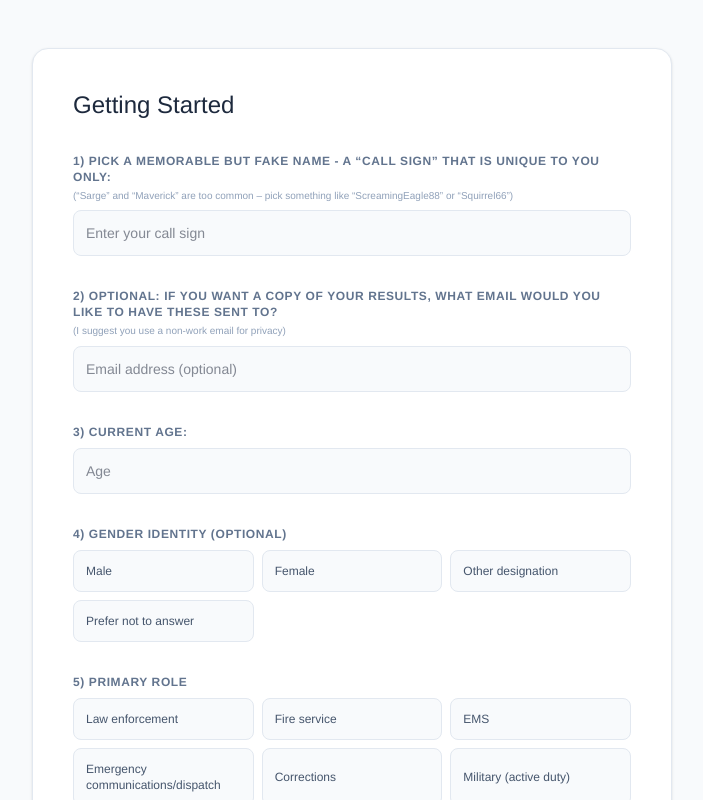
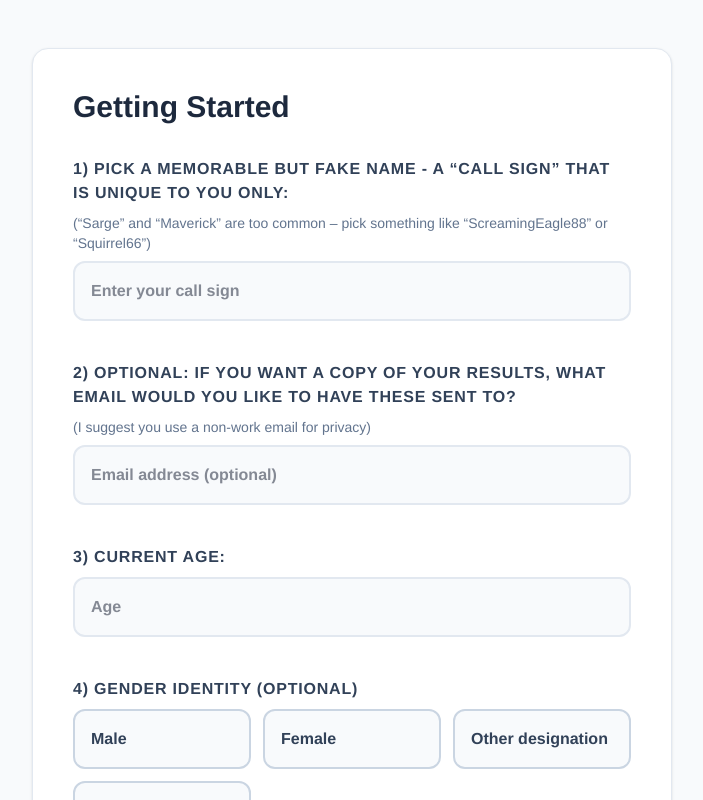
Before and after one commit to printmailer-pixel/THIN-LINE-ADVISORY-Measures, a React (Vite) app: page / in a window 1280 px wide. Both pictures are taken after a click on the button "Let's drop in". Shown: the top 800 px of the page, without its empty margins (288-991 px from the left). Built offline with nearby package versions, Linux system fonts and the light colour scheme.

Commit message:
feat: add navigation and mock data for testing
- Upgrade Node.js version to 22 in deployment pipeline.
- Update application title to "THIN LINE ADVISORY Measures".
- Add back button for navigation.
- Implement optional mock data preloading for development/testing flows.

```diff
--- a/index.html
+++ b/index.html
@@ -3,7 +3,10 @@
   <head>
     <meta charset="UTF-8" />
     <meta name="viewport" content="width=device-width, initial-scale=1.0" />
-    <title>My Google AI Studio App</title>
+    <title>THIN LINE ADVISORY Measures</title>
+    <script>
+      window.TEST = true; // Set to true to display the Preload Mock Data button for testing
+    </script>
   </head>
   <body>
     <div id="root"></div>
--- a/src/App.tsx
+++ b/src/App.tsx
@@ -1,5 +1,12 @@
 import React, { useState, useEffect } from 'react';
 import { AppState, MeasureData } from './types';
+
+declare global {
+  interface Window {
+    TEST?: boolean;
+  }
+}
+
 import {
   CAPE_QUESTIONS,
   PCL5_QUESTIONS,
@@ -8,7 +15,7 @@ import {
   CSSRS_QUESTIONS,
   SPRINGER_QUESTIONS
 } from './data';
-import { ChevronRight, Check } from 'lucide-react';
+import { ChevronRight, ChevronLeft, Check } from 'lucide-react';
 
 const INITIAL_STATE: AppState = {
   demographics: {
@@ -37,6 +44,27 @@ export default function App() {
   const nextStep = () => {
     window.scrollTo({ top: 0, behavior: 'smooth' });
     setStep(s => s + 1);
+  };
+
+  const prevStep = () => {
+    window.scrollTo({ top: 0, behavior: 'smooth' });
+    setStep(s => Math.max(0, s - 1));
+  };
+
+  const preloadMockData = () => {
+    setData({
+      demographics: {
+        callSign: 'TestUser123', email: 'test@example.com', age: '45', gender: 'Male', role: 'Fire service', status: 'Active',
+        years: '11–20', leadership: 'Supervisor', military: 'Veteran', combat: 'Yes', orgType: 'Municipal', setting: 'Urban'
+      },
+      springer: { '0': 4, '1': 4, '2': 4, '3': 4, '4': 4 },
+      cape: { '0': 1, '1': 0, '2': 1, '3': 0, '4': 1, '5': 0, '6': 1, '7': 0, '8': 1, '9': 0 },
+      pcl5: { '0': 2, '1': 2, '2': 2, '3': 2, '4': 2, '5': 2, '6': 2, '7': 2, '8': 2, '9': 2, '10': 2, '11': 2, '12': 2, '13': 2, '14': 2, '15': 2, '16': 2, '17': 2, '18': 2, '19': 2 },
+      gad7: { '0': 1, '1': 1, '2': 1, '3': 1, '4': 1, '5': 1, '6': 1 },
+      phq9: { '0': 1, '1': 1, '2': 1, '3': 1, '4': 1, '5': 1, '6': 1, '7': 1, '8': 1 },
+      cssrs: { '0': 0, '1': 0, '2': 0, '3': 0, '4': 0, '5': 0 }
+    });
+    setStep(1);
   };
 
   // If we are at CSSRS but PHQ9 item 9 is 0, skip to final
@@ -91,8 +119,8 @@ export default function App() {
   return (
     <div className="min-h-screen bg-slate-50 text-slate-900 font-sans selection:bg-slate-200">
       <div className="max-w-2xl mx-auto px-4 py-8 sm:py-12">
-        {step === 0 && <Intro nextStep={nextStep} />}
-        {step === 1 && <Demographics data={data.demographics} updateData={(v) => updateData('demographics', v)} nextStep={nextStep} />}
+        {step === 0 && <Intro nextStep={nextStep} preloadMock={preloadMockData} />}
+        {step === 1 && <Demographics data={data.demographics} updateData={(v: any) => updateData('demographics', v)} nextStep={nextStep} prevStep={prevStep} />}
         {step === 2 && (
           <Measure
             title="The Springer Measure of Elasticity"
@@ -108,6 +136,7 @@ export default function App() {
             data={data.springer}
             updateData={(v) => updateData('springer', v)}
             nextStep={nextStep}
+            prevStep={prevStep}
           />
         )}
         {step === 3 && (
@@ -122,6 +151,7 @@ export default function App() {
             data={data.cape}
             updateData={(v) => updateData('cape', v)}
             nextStep={nextStep}
+            prevStep={prevStep}
           />
         )}
         {step === 4 && (
@@ -139,6 +169,7 @@ export default function App() {
             data={data.pcl5}
             updateData={(v) => updateData('pcl5', v)}
             nextStep={nextStep}
+            prevStep={prevStep}
           />
         )}
         {step === 5 && (
@@ -155,6 +186,7 @@ export default function App() {
             data={data.gad7}
             updateData={(v) => updateData('gad7', v)}
             nextStep={nextStep}
+            prevStep={prevStep}
           />
         )}
         {step === 6 && (
@@ -171,6 +203,7 @@ export default function App() {
             data={data.phq9}
             updateData={(v) => updateData('phq9', v)}
             nextStep={step === 6 && data.phq9['8'] && Number(data.phq9['8']) > 0 ? nextStep : handleSubmit}
+            prevStep={prevStep}
             isSubmit={!(step === 6 && data.phq9['8'] && Number(data.phq9['8']) > 0)}
           />
         )}
@@ -186,6 +219,7 @@ export default function App() {
             data={data.cssrs}
             updateData={(v) => updateData('cssrs', v)}
             nextStep={handleSubmit}
+            prevStep={prevStep}
             isSubmit={true}
           />
         )}
@@ -195,103 +229,152 @@ export default function App() {
   );
 }
 
-function Intro({ nextStep }: { nextStep: () => void }) {
+function Intro({ nextStep, preloadMock }: { nextStep: () => void, preloadMock: () => void }) {
   return (
     <div className="space-y-6 bg-white p-6 sm:p-10 rounded-2xl shadow-sm border border-slate-200">
-      <h1 className="text-2xl sm:text-3xl font-bold tracking-tight text-slate-900">
+      <h1 className="text-3xl sm:text-4xl font-bold tracking-tight text-slate-900">
         Assessment & Feedback
       </h1>
-      <div className="space-y-4 text-slate-600 leading-relaxed text-sm">
+      <div className="space-y-6 text-slate-700 leading-relaxed text-base sm:text-lg">
         <p>
           How many times have you been asked to fill out forms – and been given no feedback at all?
         </p>
         <p>
-          Maybe your results were used to inform a mental health provider about your symptoms, or were captured for research, and NO ONE gave you feedback on your results and what they mean. <strong>THIS IS NOT THAT.</strong>
+          Maybe your results were used to inform a mental health provider about your symptoms, or were captured for research, and NO ONE gave you feedback on your results and what they mean. <strong className="text-slate-900">THIS IS NOT THAT.</strong>
         </p>
         <p>
           This brief assessment process is designed to be private and to provide YOU with information that may be very helpful in seeing the challenges you’re currently facing. Unless you request follow up from me on your results (and share your unique call sign with me during a conversation) your specific results will only be sent to you.
         </p>
-        <div className="bg-slate-100 p-4 rounded-xl text-sm text-slate-700">
-          <strong>Please note:</strong> Because I do not collect any information to verify individual identity (like your name, date of birth, or an official work email), I will not be able to follow up if your results indicate things like high depression, anxiety, post-traumatic stress, or thoughts of self-harm. For this reason, at the end of the forms, I provide all participants with resources that may be helpful for addressing any challenges that may be identified. I strongly encourage you to take action on any challenges you become aware of.
+        <div className="bg-slate-100 p-6 rounded-xl text-base text-slate-800 border-l-4 border-slate-900">
+          <strong className="block mb-2 text-lg">Please note:</strong> Because I do not collect any information to verify individual identity (like your name, date of birth, or an official work email), I will not be able to follow up if your results indicate things like high depression, anxiety, post-traumatic stress, or thoughts of self-harm. For this reason, at the end of the forms, I provide all participants with resources that may be helpful for addressing any challenges that may be identified. I strongly encourage you to take action on any challenges you become aware of.
         </div>
         <p>
           If you are meeting with me or a member of my team, we can talk through your results and some potential next steps (you can let us know your results, or we can look them up if you tell us what unique “call sign” you used).
         </p>
       </div>
-      <div className="pt-4">
-        <Button onClick={nextStep}>
-          Let's drop in <ChevronRight className="w-4 h-4 ml-2" />
+      <div className="pt-6 flex flex-col sm:flex-row gap-4">
+        <Button onClick={nextStep} className="text-lg py-4 px-8 w-full sm:w-auto">
+          Let's drop in <ChevronRight className="w-5 h-5 ml-2" />
+        </Button>
+        {window.TEST && (
+          <button onClick={preloadMock} className="px-6 py-4 rounded-full text-base font-bold bg-indigo-100 text-indigo-700 hover:bg-indigo-200 transition-colors w-full sm:w-auto">
+            Preload Mock Data
+          </button>
+        )}
+      </div>
+    </div>
+  );
+}
+
+function Demographics({ data, updateData, nextStep, prevStep }: any) {
+  const isComplete = data.callSign && data.age && data.gender && data.role && data.status && data.years && data.leadership && data.military && data.orgType && data.setting;
+
+  const handleRadioChange = (field: string, nextId: string) => (v: string) => {
+    updateData({ [field]: v });
+    setTimeout(() => {
+      document.getElementById(nextId)?.scrollIntoView({ behavior: 'smooth', block: 'center' });
+    }, 150);
+  };
+
+  return (
+    <div className="space-y-8 bg-white p-6 sm:p-10 rounded-2xl shadow-sm border border-slate-200 animate-in fade-in slide-in-from-bottom-4 duration-500">
+      <h2 className="text-3xl font-bold text-slate-800">Getting Started</h2>
+
+      <div className="space-y-10">
+        <div id="demo-1">
+          <Field label="1) PICK a MEMORABLE BUT FAKE NAME - a “CALL SIGN” that is unique to you only:" hint="(“Sarge” and “Maverick” are too common – pick something like “ScreamingEagle88” or “Squirrel66”)">
+            <input type="text" className="w-full p-4 bg-slate-50 border-2 border-slate-200 rounded-xl text-base font-bold text-slate-900 focus:ring-4 focus:ring-slate-900/20 focus:border-slate-900 outline-none transition-all" value={data.callSign} onChange={e => updateData({ callSign: e.target.value })} placeholder="Enter your call sign" />
+          </Field>
+        </div>
+
+        <div id="demo-2">
+          <Field label="2) OPTIONAL: If you want a copy of your results, what email would you like to have these sent to?" hint="(I suggest you use a non-work email for privacy)">
+            <input type="email" className="w-full p-4 bg-slate-50 border-2 border-slate-200 rounded-xl text-base font-bold text-slate-900 focus:ring-4 focus:ring-slate-900/20 focus:border-slate-900 outline-none transition-all" value={data.email} onChange={e => updateData({ email: e.target.value })} placeholder="Email address (optional)" />
+          </Field>
+        </div>
+
+        <div id="demo-3">
+          <Field label="3) Current age:">
+            <input type="number" className="w-full p-4 bg-slate-50 border-2 border-slate-200 rounded-xl text-base font-bold text-slate-900 focus:ring-4 focus:ring-slate-900/20 focus:border-slate-900 outline-none transition-all" value={data.age} onChange={e => updateData({ age: e.target.value })} placeholder="Age" />
+          </Field>
+        </div>
+
+        <div id="demo-4">
+          <RadioGroup label="4) Gender identity (Optional)" options={['Male', 'Female', 'Other designation', 'Prefer not to answer']} value={data.gender} onChange={handleRadioChange('gender', 'demo-5')} />
+        </div>
+        <div id="demo-5">
+          <RadioGroup label="5) Primary role" options={['Law enforcement', 'Fire service', 'EMS', 'Emergency communications/dispatch', 'Corrections', 'Military (active duty)', 'Veteran', 'Other']} value={data.role} onChange={handleRadioChange('role', 'demo-6')} />
+        </div>
+        <div id="demo-6">
+          <RadioGroup label="6) Current status" options={['Active', 'Retired', 'Former', 'Reserve/National Guard']} value={data.status} onChange={handleRadioChange('status', 'demo-7')} />
+        </div>
+        <div id="demo-7">
+          <RadioGroup label="7) Years of service" options={['<5', '5–10', '11–20', '21+']} value={data.years} onChange={handleRadioChange('years', 'demo-8')} />
+        </div>
+        <div id="demo-8">
+          <RadioGroup label="8) Leadership level" options={['Frontline/member', 'Supervisor', 'Manager/command staff', 'Executive leadership']} value={data.leadership} onChange={handleRadioChange('leadership', 'demo-9')} />
+        </div>
+        <div id="demo-9">
+          <RadioGroup label="9) Military service" options={['Never served', 'Active duty', 'Reserve/Guard', 'Veteran']} value={data.military} onChange={handleRadioChange('military', 'demo-10')} />
+        </div>
+        <div id="demo-10">
+          <RadioGroup label="10) Combat deployment (Optional)" options={['Yes', 'No', 'Prefer not to answer']} value={data.combat} onChange={handleRadioChange('combat', 'demo-11')} />
+        </div>
+        <div id="demo-11">
+          <RadioGroup label="11) Organization type" options={['Municipal', 'County', 'State', 'Federal', 'Private', 'Volunteer']} value={data.orgType} onChange={handleRadioChange('orgType', 'demo-12')} />
+        </div>
+        <div id="demo-12">
+          <RadioGroup label="12) Geographic setting" options={['Urban', 'Suburban', 'Rural']} value={data.setting} onChange={(v: string) => updateData({ setting: v })} />
+        </div>
+      </div>
+
+      <div className="pt-8 border-t border-slate-200 flex flex-col-reverse sm:flex-row justify-between gap-4">
+        <Button onClick={prevStep} variant="secondary" className="text-lg py-4 px-8 w-full sm:w-auto">
+          <ChevronLeft className="w-5 h-5 mr-2" /> Back
+        </Button>
+        <Button onClick={nextStep} disabled={!isComplete} className="text-lg py-4 px-8 w-full sm:w-auto">
+          Continue <ChevronRight className="w-5 h-5 ml-2" />
         </Button>
       </div>
     </div>
   );
 }
 
-function Demographics({ data, updateData, nextStep }: any) {
-  const isComplete = data.callSign && data.age && data.gender && data.role && data.status && data.years && data.leadership && data.military && data.orgType && data.setting;
+function Measure({ title, description, questions, options, data, updateData, nextStep, prevStep, isSubmit = false }: any) {
+  const isComplete = questions.every((_: any, i: number) => data[i] !== undefined);
+
+  const handleOptionSelect = (index: number, value: any) => {
+    updateData({ [index]: value });
+    setTimeout(() => {
+      const nextQ = document.getElementById(`measure-q-${index + 1}`);
+      if (nextQ) {
+        nextQ.scrollIntoView({ behavior: 'smooth', block: 'center' });
+      }
+    }, 150);
+  };
 
   return (
-    <div className="space-y-8 bg-white p-6 sm:p-10 rounded-2xl shadow-sm border border-slate-200 animate-in fade-in slide-in-from-bottom-4 duration-500">
-      <h2 className="text-2xl font-light text-slate-800">Getting Started</h2>
-
-      <div className="space-y-8">
-        <Field label="1) PICK a MEMORABLE BUT FAKE NAME - a “CALL SIGN” that is unique to you only:" hint="(“Sarge” and “Maverick” are too common – pick something like “ScreamingEagle88” or “Squirrel66”)">
-          <input type="text" className="w-full p-3 bg-slate-50 border border-slate-200 rounded-lg text-sm focus:ring-2 focus:ring-slate-900 outline-none transition-all" value={data.callSign} onChange={e => updateData({ callSign: e.target.value })} placeholder="Enter your call sign" />
-        </Field>
-
-        <Field label="2) OPTIONAL: If you want a copy of your results, what email would you like to have these sent to?" hint="(I suggest you use a non-work email for privacy)">
-          <input type="email" className="w-full p-3 bg-slate-50 border border-slate-200 rounded-lg text-sm focus:ring-2 focus:ring-slate-900 outline-none transition-all" value={data.email} onChange={e => updateData({ email: e.target.value })} placeholder="Email address (optional)" />
-        </Field>
-
-        <Field label="3) Current age:">
-          <input type="number" className="w-full p-3 bg-slate-50 border border-slate-200 rounded-lg text-sm focus:ring-2 focus:ring-slate-900 outline-none transition-all" value={data.age} onChange={e => updateData({ age: e.target.value })} placeholder="Age" />
-        </Field>
-
-        <RadioGroup label="4) Gender identity (Optional)" options={['Male', 'Female', 'Other designation', 'Prefer not to answer']} value={data.gender} onChange={v => updateData({ gender: v })} />
-        <RadioGroup label="5) Primary role" options={['Law enforcement', 'Fire service', 'EMS', 'Emergency communications/dispatch', 'Corrections', 'Military (active duty)', 'Veteran', 'Other']} value={data.role} onChange={v => updateData({ role: v })} />
-        <RadioGroup label="6) Current status" options={['Active', 'Retired', 'Former', 'Reserve/National Guard']} value={data.status} onChange={v => updateData({ status: v })} />
-        <RadioGroup label="7) Years of service" options={['<5', '5–10', '11–20', '21+']} value={data.years} onChange={v => updateData({ years: v })} />
-        <RadioGroup label="8) Leadership level" options={['Frontline/member', 'Supervisor', 'Manager/command staff', 'Executive leadership']} value={data.leadership} onChange={v => updateData({ leadership: v })} />
-        <RadioGroup label="9) Military service" options={['Never served', 'Active duty', 'Reserve/Guard', 'Veteran']} value={data.military} onChange={v => updateData({ military: v })} />
-        <RadioGroup label="10) Combat deployment (Optional)" options={['Yes', 'No', 'Prefer not to answer']} value={data.combat} onChange={v => updateData({ combat: v })} />
-        <RadioGroup label="11) Organization type" options={['Municipal', 'County', 'State', 'Federal', 'Private', 'Volunteer']} value={data.orgType} onChange={v => updateData({ orgType: v })} />
-        <RadioGroup label="12) Geographic setting" options={['Urban', 'Suburban', 'Rural']} value={data.setting} onChange={v => updateData({ setting: v })} />
+    <div className="space-y-8 sm:space-y-12 animate-in fade-in slide-in-from-bottom-4 duration-500">
+      <div className="bg-white p-6 sm:p-10 rounded-2xl shadow-sm border border-slate-200 space-y-6">
+        <h2 className="text-3xl sm:text-4xl font-bold text-slate-800">{title}</h2>
+        {description && <p className="text-slate-700 leading-relaxed text-lg sm:text-xl font-medium">{description}</p>}
       </div>
 
-      <div className="pt-6 border-t border-slate-100 flex justify-end">
-        <Button onClick={nextStep} disabled={!isComplete}>
-          Continue <ChevronRight className="w-4 h-4 ml-2" />
-        </Button>
-      </div>
-    </div>
-  );
-}
-
-function Measure({ title, description, questions, options, data, updateData, nextStep, isSubmit = false }: any) {
-  const isComplete = questions.every((_: any, i: number) => data[i] !== undefined);
-
-  return (
-    <div className="space-y-6 sm:space-y-8 animate-in fade-in slide-in-from-bottom-4 duration-500">
-      <div className="bg-white p-6 sm:p-8 rounded-2xl shadow-sm border border-slate-200 space-y-4">
-        <h2 className="text-2xl font-light text-slate-800">{title}</h2>
-        {description && <p className="text-slate-600 leading-relaxed text-sm">{description}</p>}
-      </div>
-
-      <div className="space-y-4">
+      <div className="space-y-6">
         {questions.map((q: string, i: number) => (
-          <div key={i} className="bg-white p-5 sm:p-6 rounded-2xl shadow-sm border border-slate-200">
-            <p className="text-sm font-medium text-slate-900 mb-4">{i + 1}. {q}</p>
-            <div className="flex flex-col sm:flex-row flex-wrap gap-2">
+          <div key={i} id={`measure-q-${i}`} className="bg-white p-6 sm:p-8 rounded-2xl shadow-sm border border-slate-200">
+            <p className="text-lg sm:text-xl font-bold text-slate-900 mb-6">{i + 1}. {q}</p>
+            <div className="flex flex-col sm:flex-row flex-wrap gap-4">
               {options.map((opt: any) => {
                 const isSelected = data[i] === opt.value;
                 return (
                   <button
                     key={opt.value}
-                    onClick={() => updateData({ [i]: opt.value })}
-                    className={`flex-1 min-w-[120px] p-3 rounded-lg border text-sm font-medium transition-all duration-200 ${
+                    onClick={() => handleOptionSelect(i, opt.value)}
+                    className={`flex-1 min-w-[120px] p-4 rounded-xl border-2 text-base sm:text-lg font-bold transition-all duration-200 ${
                       isSelected
                         ? 'border-slate-900 bg-slate-900 text-white shadow-md'
-                        : 'border-slate-200 bg-slate-50 text-slate-600 hover:border-slate-300 hover:bg-slate-100'
+                        : 'border-slate-300 bg-slate-50 text-slate-700 hover:border-slate-400 hover:bg-slate-100'
                     }`}
                   >
                     {opt.label}
@@ -303,8 +386,11 @@ function Measure({ title, description, questions, options, data, updateData, nex
         ))}
       </div>
 
-      <div className="pt-4 flex justify-end sticky bottom-4 z-10">
-        <Button onClick={nextStep} disabled={!isComplete} className="shadow-lg w-full sm:w-auto text-lg py-4 px-8">
+      <div className="pt-8 border-t border-slate-200 flex flex-col-reverse sm:flex-row justify-between gap-4">
+        <Button onClick={prevStep} variant="secondary" className="w-full sm:w-auto text-lg py-4 px-8">
+          <ChevronLeft className="w-5 h-5 mr-2" /> Back
+        </Button>
+        <Button onClick={nextStep} disabled={!isComplete} className="w-full sm:w-auto text-lg py-4 px-8">
           {isSubmit ? 'Submit Assessment' : 'Continue'} <ChevronRight className="w-5 h-5 ml-2" />
         </Button>
       </div>
@@ -359,10 +445,10 @@ function FinalScreen({ email }: { email: string }) {
 // Helpers
 function Field({ label, hint, children }: any) {
   return (
-    <div className="space-y-2">
-      <label className="block text-xs font-bold text-slate-500 uppercase tracking-wider mb-2">
+    <div className="space-y-3">
+      <label className="block text-sm sm:text-base font-bold text-slate-700 uppercase tracking-wider mb-2">
         {label}
-        {hint && <span className="block text-[10px] text-slate-400 font-normal mt-1 normal-case tracking-normal">{hint}</span>}
+        {hint && <span className="block text-xs sm:text-sm text-slate-500 font-medium mt-2 normal-case tracking-normal">{hint}</span>}
       </label>
       {children}
     </div>
@@ -371,17 +457,17 @@ function Field({ label, hint, children }: any) {
 
 function RadioGroup({ label, options, value, onChange }: any) {
   return (
-    <div className="space-y-3">
-      <label className="block text-xs font-bold text-slate-500 uppercase tracking-wider mb-2">{label}</label>
-      <div className="grid grid-cols-2 sm:grid-cols-3 gap-2">
+    <div className="space-y-4">
+      <label className="block text-sm sm:text-base font-bold text-slate-700 uppercase tracking-wider mb-2">{label}</label>
+      <div className="grid grid-cols-1 sm:grid-cols-2 lg:grid-cols-3 gap-3">
         {options.map((opt: string) => (
-          <label key={opt} className={`flex items-center p-3 rounded-lg border cursor-pointer transition-all ${
+          <label key={opt} className={`flex items-center p-4 rounded-xl border-2 cursor-pointer transition-all ${
             value === opt
               ? 'border-slate-900 bg-slate-900 text-white shadow-md'
-              : 'border-slate-200 bg-slate-50 text-slate-600 hover:border-slate-300'
+              : 'border-slate-300 bg-slate-50 text-slate-700 hover:border-slate-400'
           }`}>
             <input type="radio" className="sr-only" checked={value === opt} onChange={() => onChange(opt)} />
-            <span className="text-xs font-medium">{opt}</span>
+            <span className="text-base font-bold">{opt}</span>
           </label>
         ))}
       </div>
@@ -389,16 +475,25 @@ function RadioGroup({ label, options, value, onChange }: any) {
   );
 }
 
-function Button({ children, onClick, disabled, className = '' }: any) {
+function Button({ children, onClick, disabled, className = '', variant = 'primary' }: any) {
+  const baseStyle = "inline-flex items-center justify-center rounded-full text-sm font-bold transition-all";
+
+  let variantStyle = "";
+  if (variant === 'primary') {
+    variantStyle = disabled
+      ? 'bg-slate-200 text-slate-400 cursor-not-allowed shadow-none'
+      : 'bg-blue-600 text-white hover:bg-blue-700 shadow-xl';
+  } else if (variant === 'secondary') {
+    variantStyle = disabled
+      ? 'bg-slate-100 text-slate-300 cursor-not-allowed shadow-none'
+      : 'bg-white border-2 border-slate-200 text-slate-700 hover:bg-slate-50 hover:border-slate-300 shadow-lg';
+  }
+
   return (
     <button
       onClick={onClick}
       disabled={disabled}
-      className={`inline-flex items-center justify-center px-8 py-3 rounded-full text-sm font-bold shadow-xl transition-colors ${
-        disabled
-          ? 'bg-slate-200 text-slate-400 cursor-not-allowed shadow-none'
-          : 'bg-slate-900 text-white hover:bg-slate-800'
-      } ${className}`}
+      className={`${baseStyle} ${variantStyle} ${className}`}
     >
       {children}
     </button>
```
